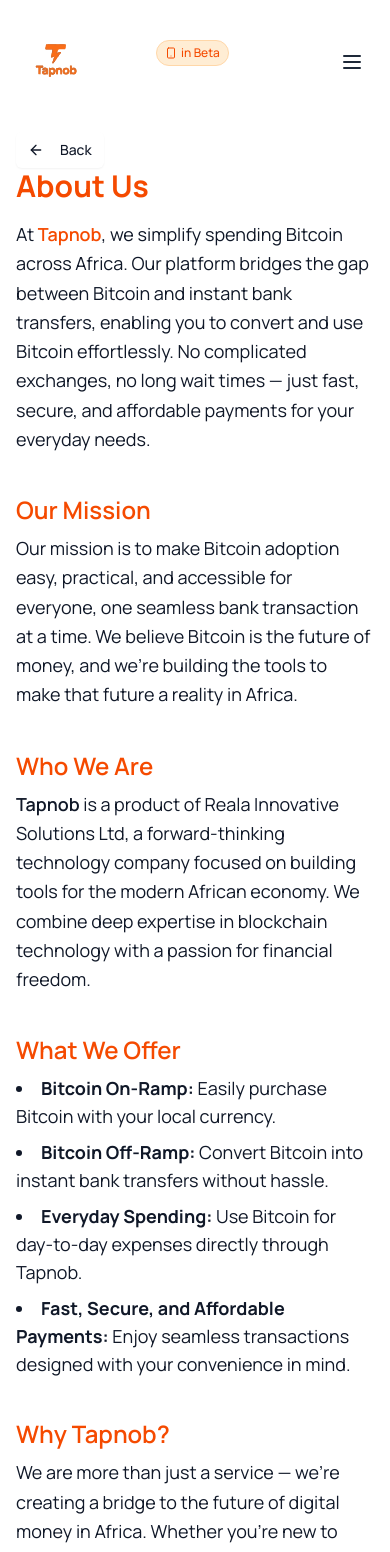
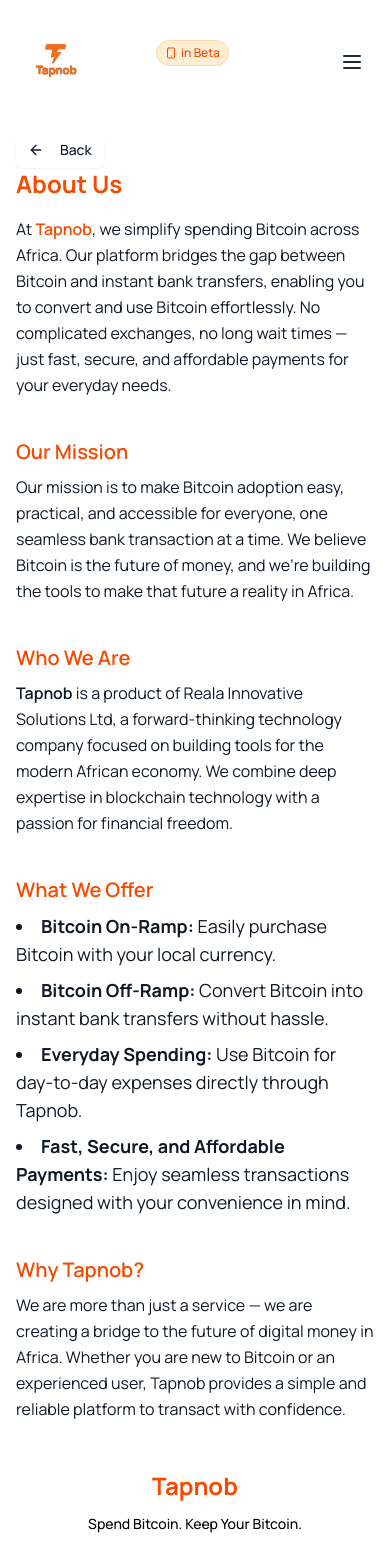
Before and after one commit to Reala-Innovation/tapnob-web, a Next.js app: page /about in a window 390 px wide. Shown: the top 1552 px of the page. Built offline with nearby package versions, Linux system fonts and the light colour scheme.

Commit message:
fix: fixed pages

```diff
--- a/app/about/page.tsx
+++ b/app/about/page.tsx
@@ -10,10 +10,10 @@
       <main className="max-w-4xl mx-auto px-4 py-12">
         <BackButton />
         <section className="mb-10">
-          <h1 className="text-3xl md:text-4xl font-bold text-orange-600 mb-4">
+          <h1 className="text-2xl md:text-4xl font-bold text-orange-600 mb-4">
             About Us
           </h1>
-          <p className="text-lg leading-relaxed">
+          <p className=" leading-relaxed">
             At <span className="font-semibold text-orange-600">Tapnob</span>, we
             simplify spending Bitcoin across Africa. Our platform bridges the
             gap between Bitcoin and instant bank transfers, enabling you to
@@ -24,10 +24,10 @@
         </section>
 
         <section className="mb-10">
-          <h2 className="text-2xl font-semibold text-orange-600 mb-2">
+          <h2 className="text-xl font-semibold text-orange-600 mb-2">
             Our Mission
           </h2>
-          <p className="text-lg leading-relaxed">
+          <p className=" leading-relaxed">
             Our mission is to make Bitcoin adoption easy, practical, and
             accessible for everyone, one seamless bank transaction at a time. We
             believe Bitcoin is the future of money, and we’re building the tools
@@ -36,10 +36,10 @@
         </section>
 
         <section className="mb-10">
-          <h2 className="text-2xl font-semibold text-orange-600 mb-2">
+          <h2 className="text-xl font-semibold text-orange-600 mb-2">
             Who We Are
           </h2>
-          <p className="text-lg leading-relaxed">
+          <p className=" leading-relaxed">
             <span className="font-semibold">Tapnob</span> is a product of Reala
             Innovative Solutions Ltd, a forward-thinking technology company
             focused on building tools for the modern African economy. We combine
@@ -49,7 +49,7 @@
         </section>
 
         <section className="mb-10">
-          <h2 className="text-2xl font-semibold text-orange-600 mb-2">
+          <h2 className="text-xl font-semibold text-orange-600 mb-2">
             What We Offer
           </h2>
           <ul className="list-disc list-inside text-lg space-y-2">
@@ -73,12 +73,12 @@
         </section>
 
         <section>
-          <h2 className="text-2xl font-semibold text-orange-600 mb-2">
+          <h2 className="text-xl font-semibold text-orange-600 mb-2">
             Why Tapnob?
           </h2>
-          <p className="text-lg leading-relaxed">
-            We are more than just a service — we’re creating a bridge to the
-            future of digital money in Africa. Whether you’re new to Bitcoin or
+          <p className=" leading-relaxed">
+            We are more than just a service — we are creating a bridge to the
+            future of digital money in Africa. Whether you are new to Bitcoin or
             an experienced user, Tapnob provides a simple and reliable platform
             to transact with confidence.
           </p>
--- a/app/globals.css
+++ b/app/globals.css
@@ -11,3 +11,6 @@
 select {
   font-size: 16px;
 }
+html {
+  scroll-behavior: smooth;
+}
--- a/components/layout/header.tsx
+++ b/components/layout/header.tsx
@@ -48,12 +48,12 @@
             <a href="/contact" className="hover:underline">
               Contact
             </a>
-            <Link href="#faq" className="hover:underline">
+            <Link href="/#faq" className="hover:underline">
               FAQs
             </Link>
             <Button
               onClick={() => router.push(isOnApp ? "/transactions" : "/app")}
-              className="bg-orange-600 text-white rounded-xl"
+              className="bg-orange-600 text-white rounded-xl cursor-pointer"
             >
               {!isOnApp ? "Get Started" : "View transactions"}
             </Button>
@@ -82,12 +82,12 @@
             <a href="/contact" className="hover:underline">
               Contact
             </a>
-            <Link href="#faq" className="hover:underline">
+            <Link href="/#faq" className="hover:underline">
               FAQs
             </Link>
             <Button
               onClick={() => router.push(isOnApp ? "/transactions" : "/app")}
-              className="bg-orange-600 text-white rounded-xl"
+              className="bg-orange-600 text-white rounded-xl cursor-pointer"
             >
               {!isOnApp ? "Get Started" : "View transactions"}
             </Button>
```
